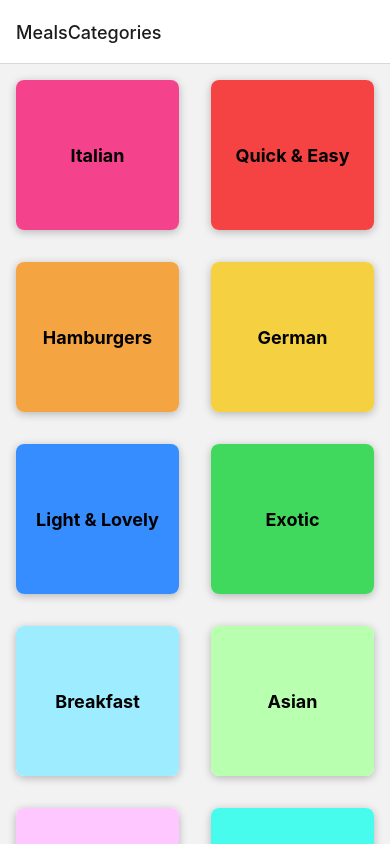
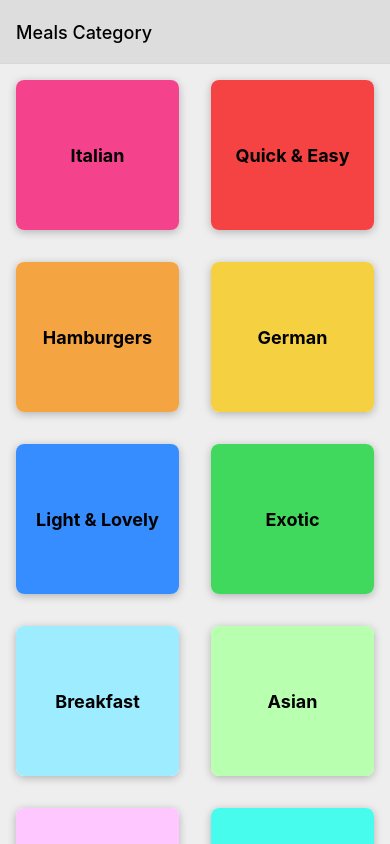
Before and after one commit to Edswel/reactnativemenu, a React Native app: screen / in a window 390 px wide. Built offline with nearby package versions, Linux system fonts and the light colour scheme.

Commit message:
Styling screen headers and background

```diff
--- a/App.js
+++ b/App.js
@@ -10,10 +10,19 @@ const Stack = createNativeStackNavigator();
 export default function App() {
   return (
     <>
-      <StatusBar style='light' />
+      <StatusBar style='dark' />
       <NavigationContainer>
-        <Stack.Navigator>
-          <Stack.Screen name='MealsCategories' component={CategoriesScreen} />
+        <Stack.Navigator screenOptions={{
+          headerStyle: { backgroundColor: '#ddd' },
+          headerTintColor: '#000',
+          contentStyle: { backgroundColor: '#eee' }
+        }}>
+          <Stack.Screen
+            name='MealsCategories'
+            component={CategoriesScreen}
+            options={{
+              title: 'Meals Category',
+            }} />
           <Stack.Screen name='MealsOverview' component={MealsOverviewScreen} />
         </Stack.Navigator>
       </NavigationContainer>
```
